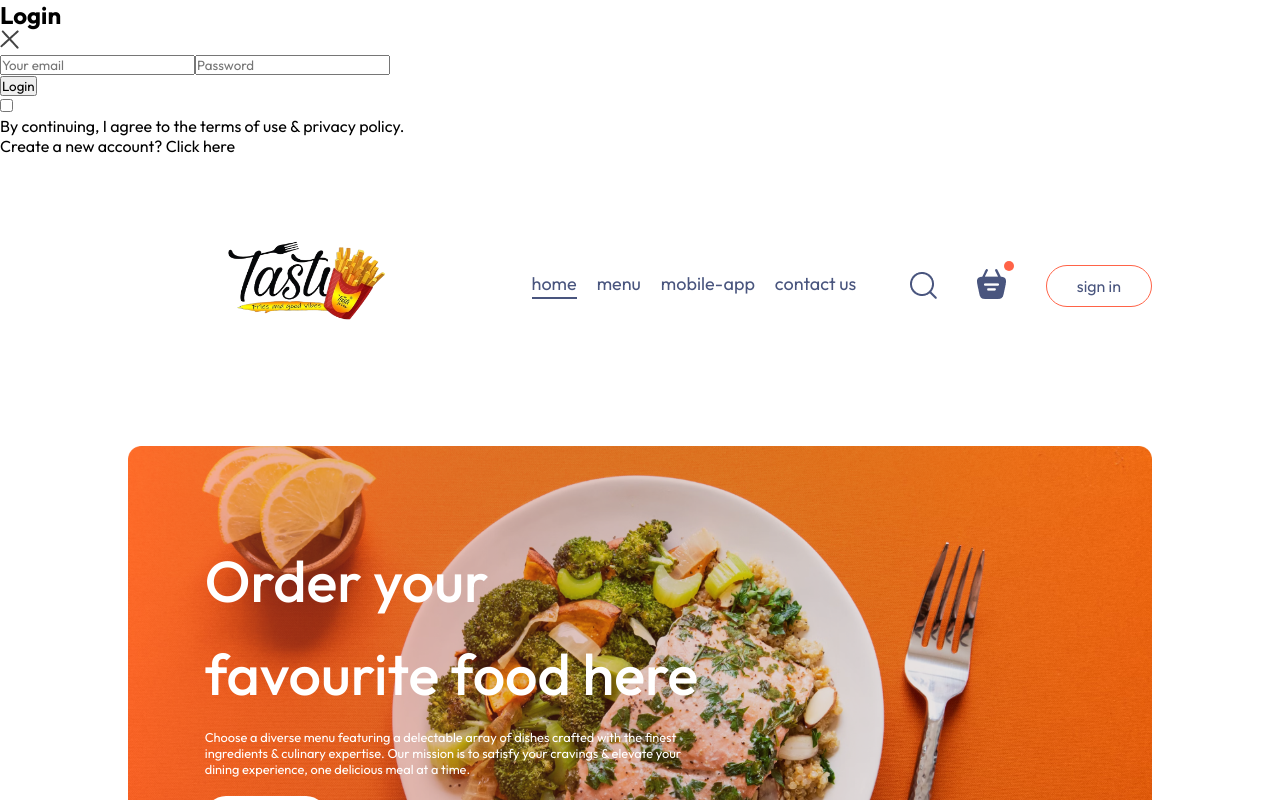
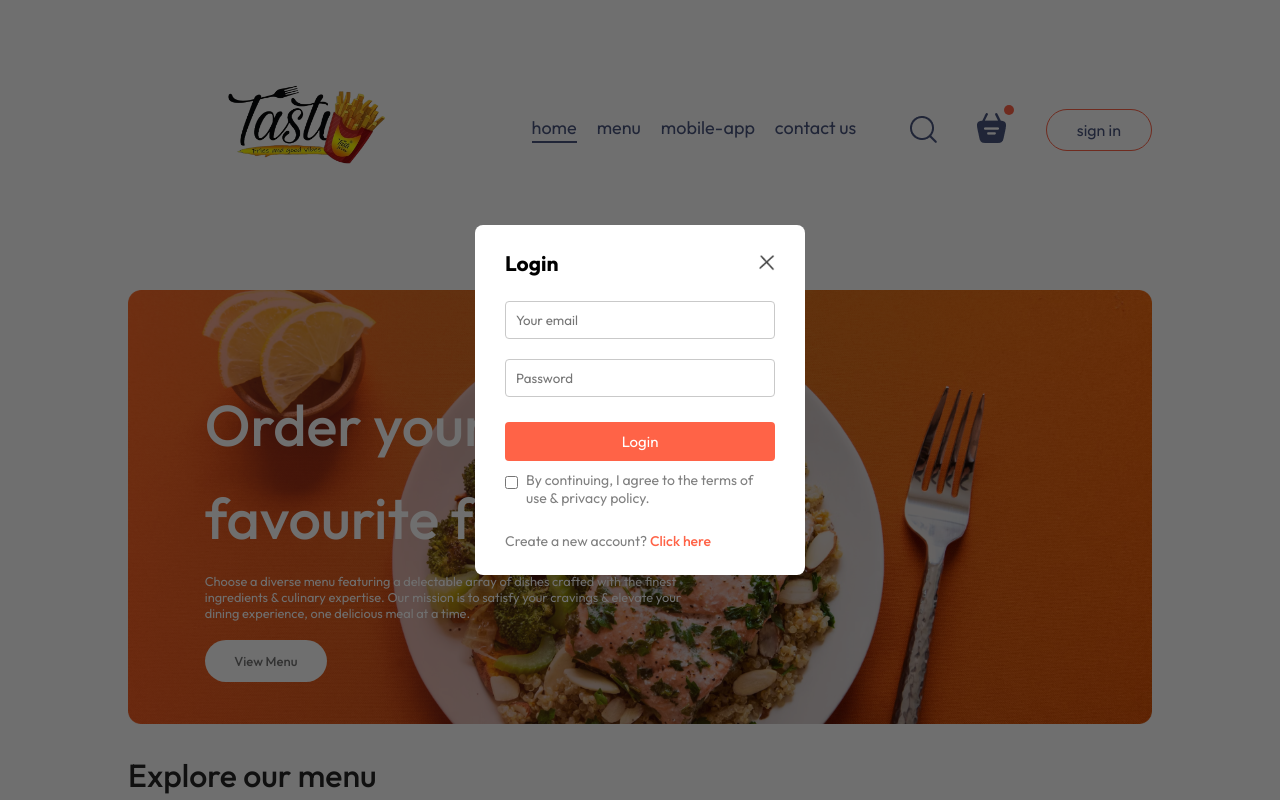
Before and after one commit to BlackOligarch/food_delivery, a React (Vite) app in the folder tasti_fries_webapp/frontend/: page / in a window 1280 px wide. Both pictures are taken after a click on the button "sign in". Shown: the top 800 px of the page. Built offline with nearby package versions, Linux system fonts and the light colour scheme.

Commit message:
Implemented the css styling for the LoginPop: Sign Up & Login styled simultaneously

```diff
--- a/tasti_fries_webapp/frontend/src/components/LoginPopup/LoginPopup.css
+++ b/tasti_fries_webapp/frontend/src/components/LoginPopup/LoginPopup.css
@@ -0,0 +1,74 @@
+.login-popup{
+    position: absolute;
+    z-index: 1;
+    width: 100%;
+    height: 100%;
+    background-color: #00000090;
+    display: grid;
+}
+
+.login-popup-container{
+    place-self: center;
+    width: max(23vw,330px);
+    color: #808080;
+    background-color: white;
+    display: flex;
+    flex-direction: column;
+    gap: 25px;
+    padding: 25px 30px;
+    border-radius: 8px;
+    font-size: 14px;
+    animation: fadeIn 0.5s;
+}
+
+.login-popup-container button{
+    border: none;
+    padding: 10px;
+    border-radius: 4px;
+    color: white;
+    background-color: tomato;
+    font-size: 15px;
+    cursor: pointer;
+}
+
+.login-popup-title{
+    display: flex;
+    justify-content: space-between;
+    align-items: center;
+    color: black;
+}
+
+.login-popup-title img{
+    width: 16px;
+    cursor: pointer;
+}
+
+.login-popup-inputs{
+    display: flex;
+    flex-direction: column;
+    gap: 20px;
+}
+
+.login-popup-inputs input{
+    outline: none;
+    border: 1px solid #c9c9c9;
+    padding: 10px;
+    border-radius: 4px;
+}
+
+.login-popup-condition{
+    display: flex;
+    align-items: start;
+    gap: 8px;
+    margin-top: -15px;
+}
+
+.login-popup-condition input{
+    margin-top: 5px;
+}
+
+.login-popup p span{
+    color: tomato;
+    font-weight: 500;
+    cursor: pointer;
+}
```
